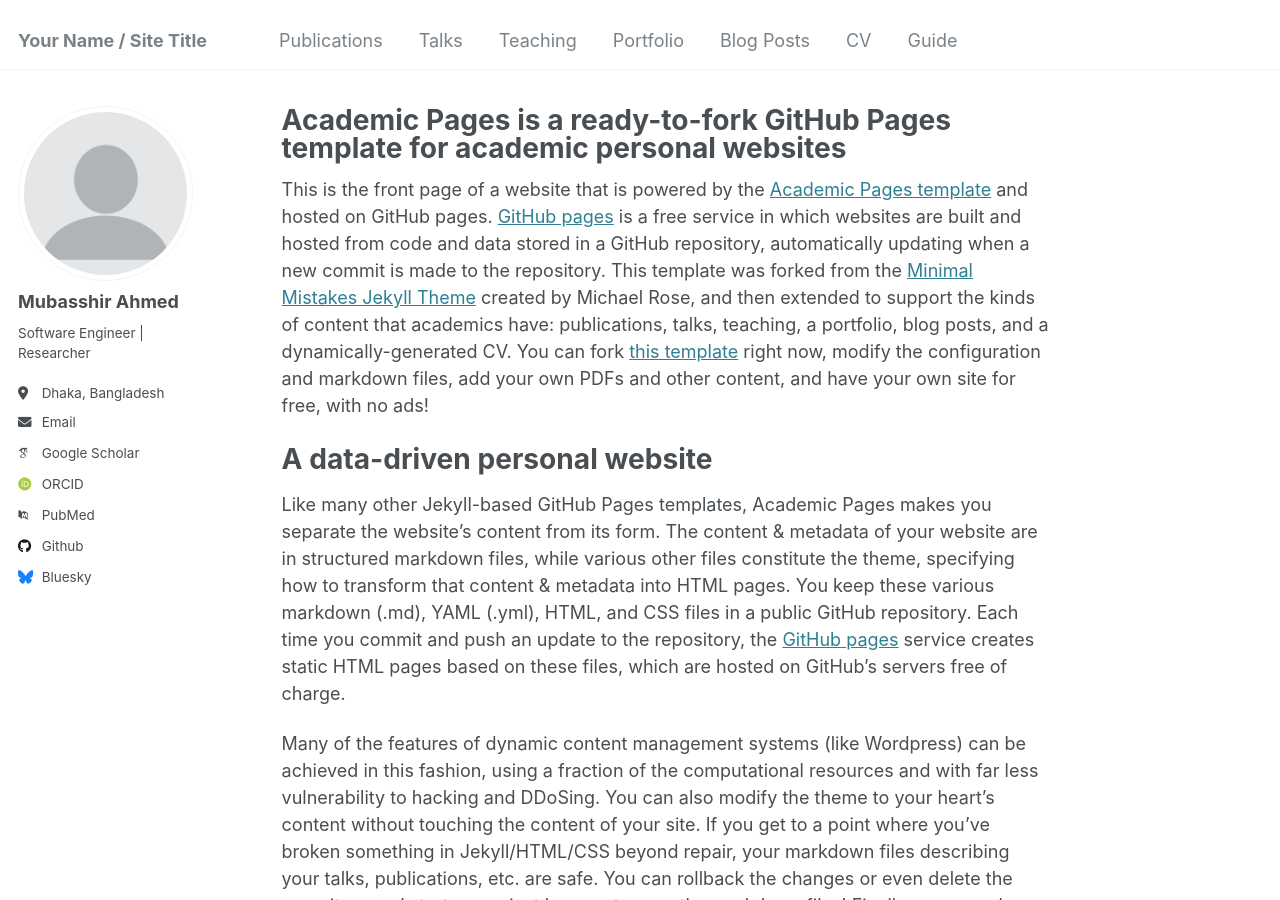
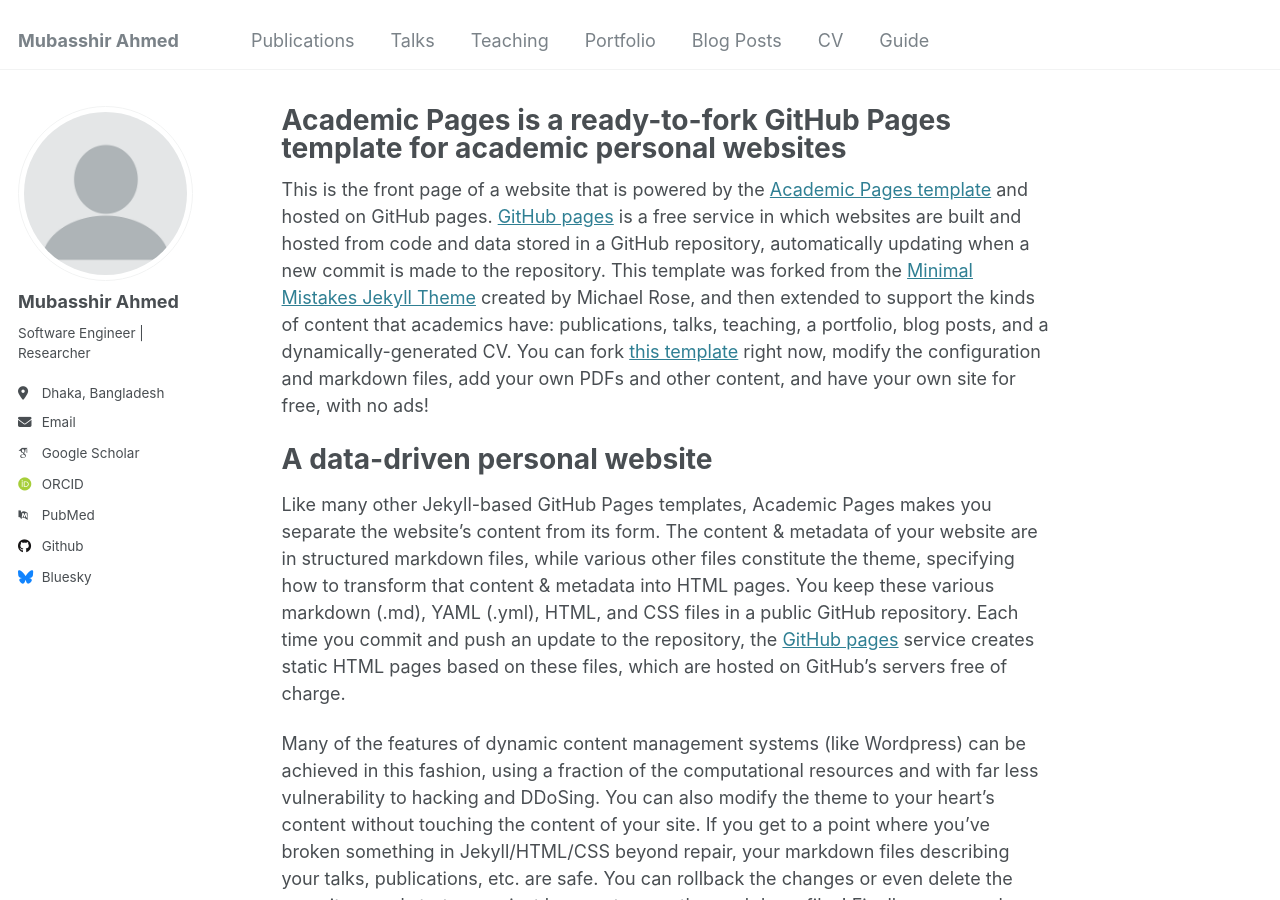
Before and after one commit to mubasshir00/mubasshir00.github.io, a Jekyll site: the page built from _pages/about.md, in a window 1280 px wide and 900 px high. Built offline with Jekyll 4.4.1, drawn with Linux system fonts in a browser that asks for light colours; some web fonts are replaced.

Commit message:
Update _config.yml

```diff
--- a/_config.yml
+++ b/_config.yml
@@ -8,11 +8,11 @@
 
 # Basic Site Settings
 locale                   : "en-US"
-title                    : "Your Name / Site Title"
+title                    : "Mubasshir Ahmed"
 title_separator          : "-"
 name                     : &name "Your Name"
 description              : &description "personal description"
-url                      : https://academicpages.github.io # the base hostname & protocol for your site e.g. "https://[your GitHub username].github.io"
+url                      : https://mubasshir00.github.io # the base hostname & protocol for your site e.g. "https://[your GitHub username].github.io"
 baseurl                  : "" # the subpath of your site, e.g. "/blog"
 repository               : "academicpages/academicpages.github.io"
 
```
